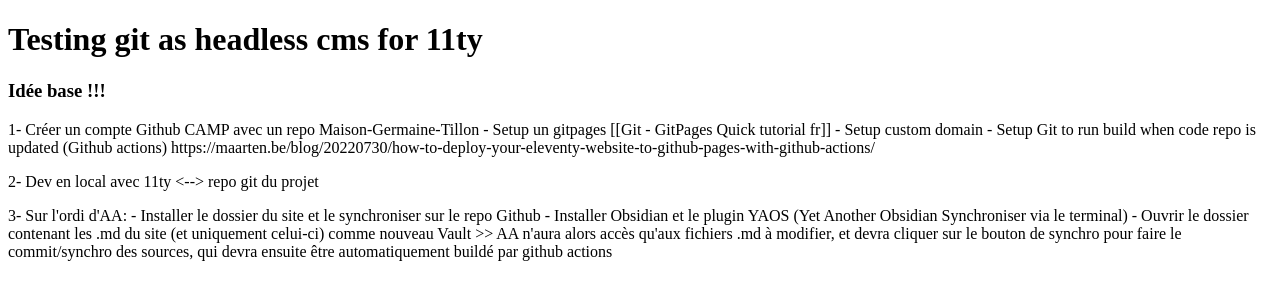
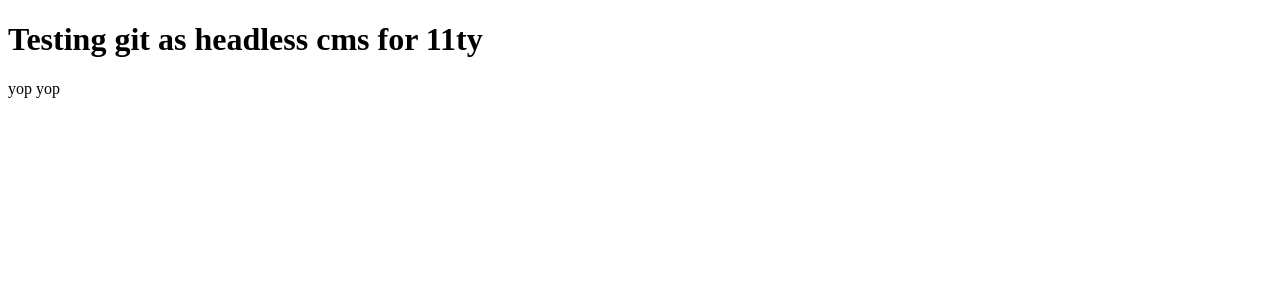
Before and after one commit to jere76/08-11ty-github-headless-cms, an Eleventy site: page src/index.md in a window 1280 px wide. Built offline with nearby package versions, Linux system fonts and the light colour scheme; Eleventy itself is replaced by a stand-in of ours; files that its build step writes are made by us from their sources; what @11tyrocks/eleventy-plugin-lightningcss would draw is missing.

Commit message:
build.yml oups

```diff
--- a/src/index.md
+++ b/src/index.md
@@ -3,16 +3,4 @@
 layout: base.njk
 ---
 
-### Idée base !!!
-1- Créer un compte Github CAMP avec un repo Maison-Germaine-Tillon
-	- Setup un gitpages [[Git - GitPages Quick tutorial fr]]
-	- Setup custom domain
-	- Setup Git to run build when code repo is updated (Github actions) https://maarten.be/blog/20220730/how-to-deploy-your-eleventy-website-to-github-pages-with-github-actions/
-
-2- Dev en local avec 11ty <--> repo git du projet
-
-3- Sur l'ordi d'AA:
-	- Installer le dossier du site et le synchroniser sur le repo Github
-	- Installer Obsidian et le plugin YAOS (Yet Another Obsidian Synchroniser via le terminal)
-	- Ouvrir le dossier contenant les .md du site (et uniquement celui-ci) comme nouveau Vault
-	>> AA n'aura alors accès qu'aux fichiers .md à modifier, et devra cliquer sur le bouton de synchro pour faire le commit/synchro des sources, qui devra ensuite être automatiquement buildé par github actions
+yop yop
```
